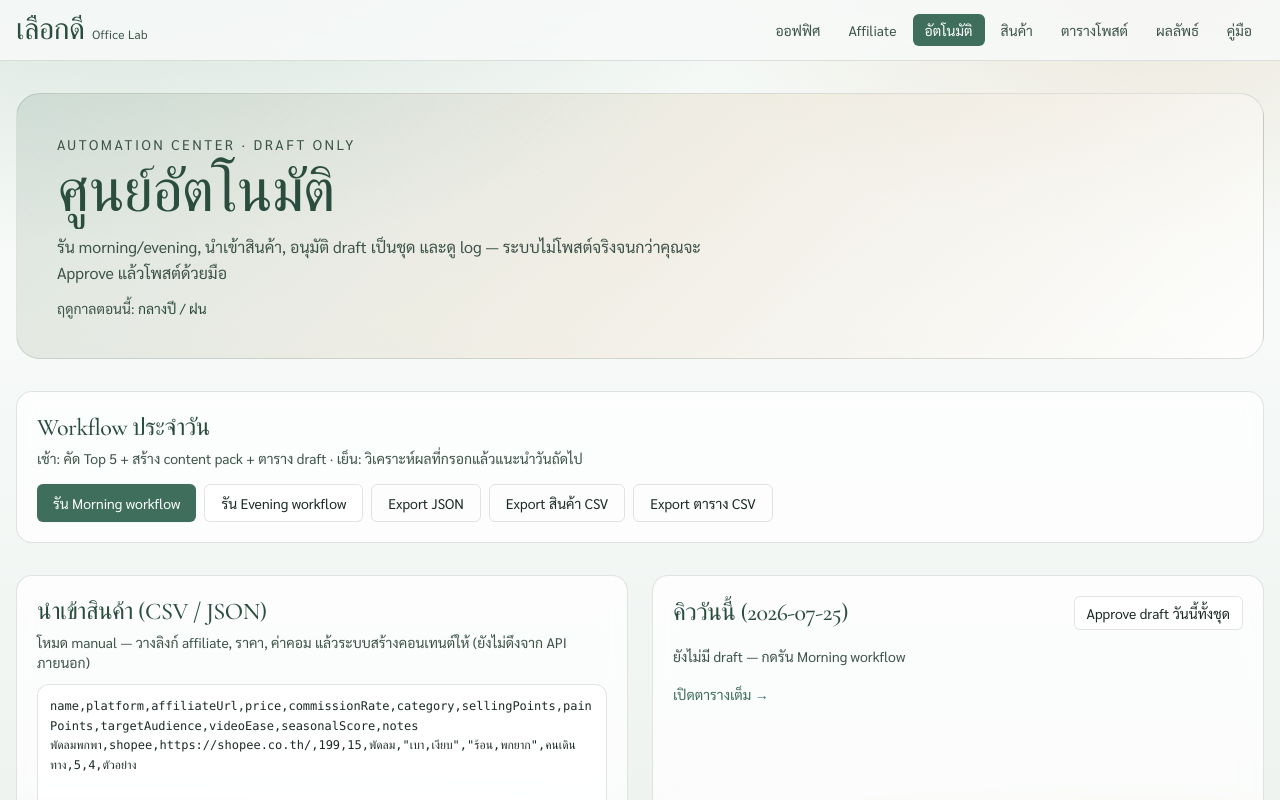
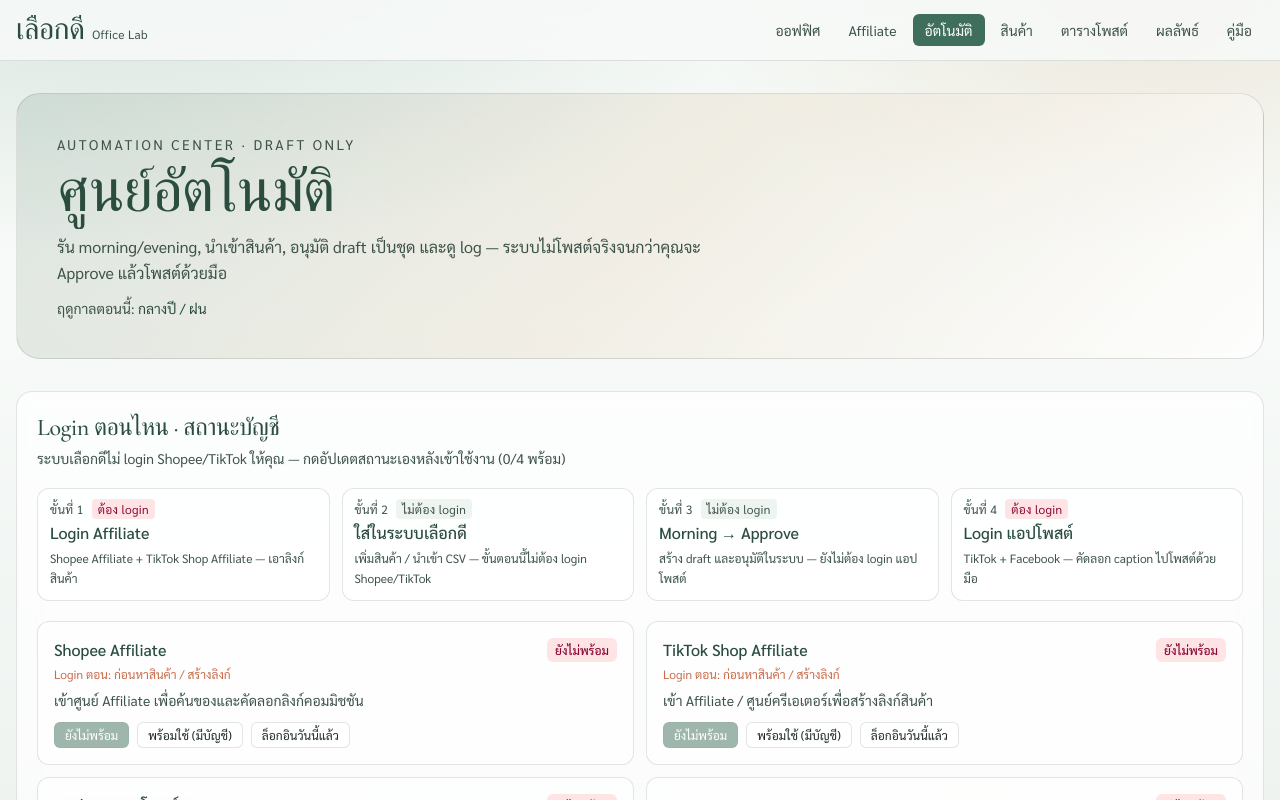
Before and after one commit to kissforg188-netizen/moovie, a Next.js app: page /automation in a window 1280 px wide. Shown: the top 800 px of the page. Built offline with nearby package versions, Linux system fonts and the light colour scheme.

Commit message:
docs: surface login status panel on Automation page and README
Co-authored-by: doomovie188-tech <doomovie188-tech@users.noreply.github.com>

```diff
--- a/src/app/automation/page.tsx
+++ b/src/app/automation/page.tsx
@@ -1,7 +1,9 @@
 import Link from "next/link";
 import { BulkApproveButton } from "@/components/BulkApproveButton";
 import { ImportPanel } from "@/components/ImportPanel";
+import { LoginStatusPanel } from "@/components/LoginStatusPanel";
 import { WorkflowButtons } from "@/components/WorkflowButtons";
+import { mergeAccounts } from "@/lib/accounts";
 import { INCOME_DISCLAIMER } from "@/lib/disclosure";
 import { channelLabel } from "@/lib/schedule";
 import { currentSeasonHint } from "@/lib/seasonality";
@@ -15,6 +17,7 @@ export default async function AutomationPage() {
     await getDashboardSnapshot();
   const date = todayISO();
   const season = currentSeasonHint();
+  const accounts = mergeAccounts(db.accounts);
   const logs = (db.automationLogs ?? [])
     .slice()
     .sort((a, b) => b.createdAt.localeCompare(a.createdAt))
@@ -37,6 +40,8 @@ export default async function AutomationPage() {
           ฤดูกาลตอนนี้: <span className="text-[var(--sage-deep)]">{season.label}</span>
         </p>
       </section>
+
+      <LoginStatusPanel initialAccounts={accounts} />
 
       <WorkflowButtons />
 
```
Also changed, not shown: 1 other file (tests, documents, lock files or other folders).
